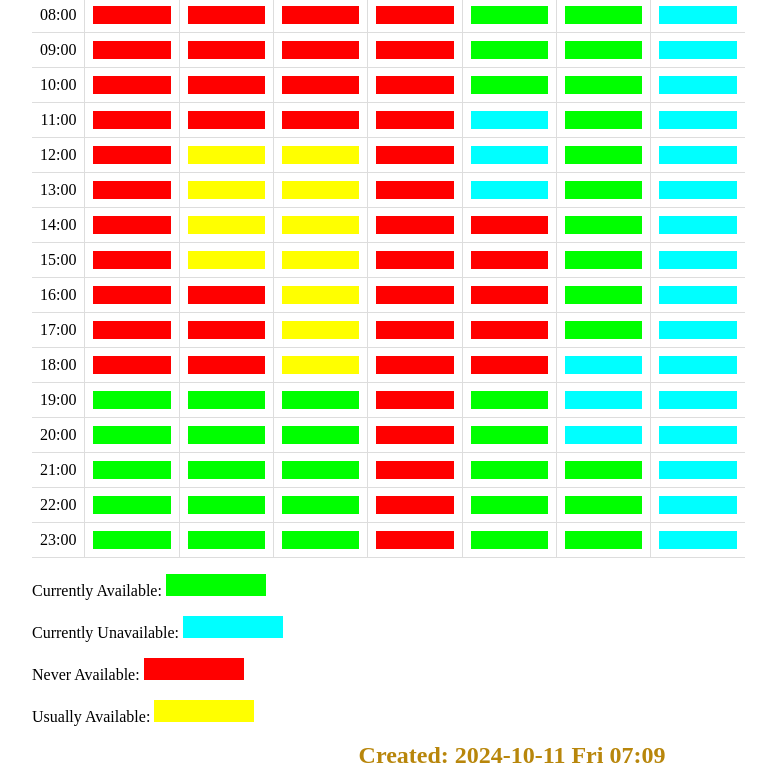
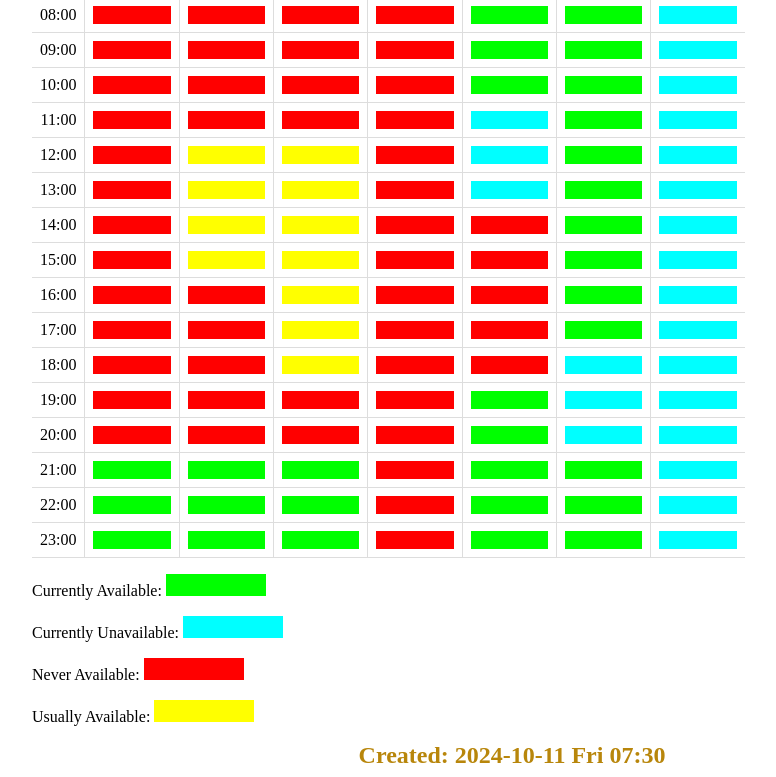
Before and after one commit to HawksDarris/Calendar, a plain HTML site: page index.html in a window 1280 px wide. Shown: the part 99-876 px from the top of the page, without its empty margins (128-904 px from the left). Drawn offline with Linux system fonts and the light colour scheme.

Commit message:
unavailable MTW: 7-8

```diff
--- a/index.html
+++ b/index.html
@@ -3,7 +3,7 @@
 "http://www.w3.org/TR/xhtml1/DTD/xhtml1-strict.dtd">
 <html xmlns="http://www.w3.org/1999/xhtml" lang="en" xml:lang="en">
 <head>
-<!-- 2024-10-11 Fri 07:09 -->
+<!-- 2024-10-11 Fri 07:30 -->
 <meta http-equiv="Content-Type" content="text/html;charset=utf-8" />
 <meta name="viewport" content="width=device-width, initial-scale=1" />
 <title>Darris's Current Calendar</title>
@@ -362,9 +362,9 @@ td { padding: 8px; border: 1px solid #ddd; text-align: center; }
 
 <tr>
 <td class="org-right">19:00</td>
-<td class="org-left"><div class="green" style="height:100%; width:100%;">Available</div></td>
-<td class="org-left"><div class="green" style="height:100%; width:100%;">Available</div></td>
-<td class="org-left"><div class="green" style="height:100%; width:100%;">Available</div></td>
+<td class="org-left"><div class="red" style="height:100%; width:100%;">Unavailable</div></td>
+<td class="org-left"><div class="red" style="height:100%; width:100%;">Unavailable</div></td>
+<td class="org-left"><div class="red" style="height:100%; width:100%;">Unavailable</div></td>
 <td class="org-left"><div class="red" style="height:100%; width:100%;">Unavailable</div></td>
 <td class="org-left"><div class="green" style="height:100%; width:100%;">Available</div></td>
 <td class="org-left"><div class="blue" style="height:100%; width:100%;">Unavailable</div></td>
@@ -373,9 +373,9 @@ td { padding: 8px; border: 1px solid #ddd; text-align: center; }
 
 <tr>
 <td class="org-right">20:00</td>
-<td class="org-left"><div class="green" style="height:100%; width:100%;">Available</div></td>
-<td class="org-left"><div class="green" style="height:100%; width:100%;">Available</div></td>
-<td class="org-left"><div class="green" style="height:100%; width:100%;">Available</div></td>
+<td class="org-left"><div class="red" style="height:100%; width:100%;">Unavailable</div></td>
+<td class="org-left"><div class="red" style="height:100%; width:100%;">Unavailable</div></td>
+<td class="org-left"><div class="red" style="height:100%; width:100%;">Unavailable</div></td>
 <td class="org-left"><div class="red" style="height:100%; width:100%;">Unavailable</div></td>
 <td class="org-left"><div class="green" style="height:100%; width:100%;">Available</div></td>
 <td class="org-left"><div class="blue" style="height:100%; width:100%;">Unavailable</div></td>
@@ -435,7 +435,7 @@ Usually Available: <span class="block yellow">Usually Available</span>
 </p>
 </div>
 <div id="postamble" class="status">
-<p class="date">Created: 2024-10-11 Fri 07:09</p>
+<p class="date">Created: 2024-10-11 Fri 07:30</p>
 </div>
 </body>
 </html>
```
Also changed, not shown: 1 other file.
